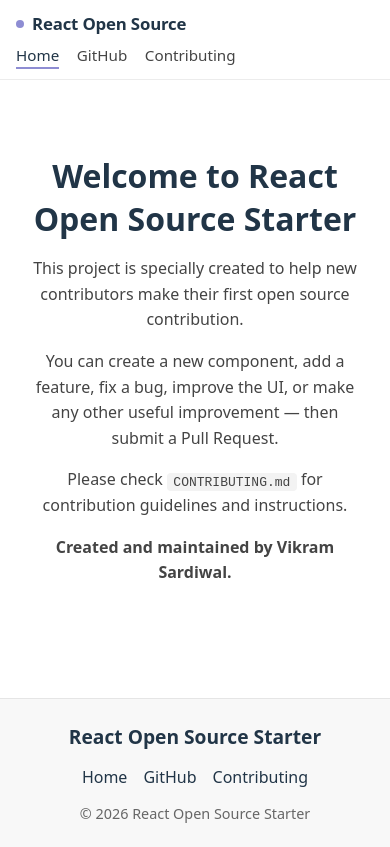
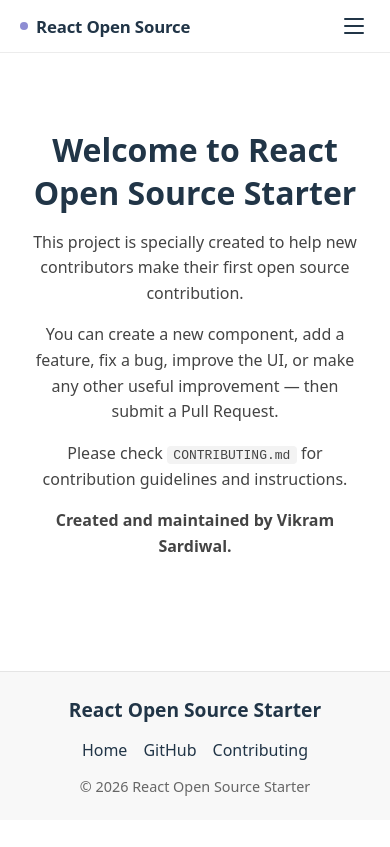
Before and after one commit to Vikram-sardiwal/react-open-source, a React (Vite) app: page / in a window 390 px wide. Built offline with nearby package versions, Linux system fonts and the light colour scheme.

Commit message:
feat: implement mobile responsive navigation menu with hamburger toggle

```diff
--- a/src/App.css
+++ b/src/App.css
@@ -199,6 +199,51 @@ html[data-theme="dark"] .welcome p {
   flex-shrink: 0;
 }
 
+.navbar-toggle {
+  display: none;
+  background: transparent;
+  border: none;
+  cursor: pointer;
+  padding: 0.4rem;
+  flex-direction: column;
+  justify-content: space-between;
+  width: 2rem;
+  height: 1.75rem;
+  z-index: 11;
+  border-radius: 4px;
+}
+
+.navbar-toggle:focus-visible {
+  outline: 2px solid #8e8dd3;
+  outline-offset: 2px;
+}
+
+.hamburger-line {
+  display: block;
+  width: 100%;
+  height: 2px;
+  background-color: #213547;
+  border-radius: 2px;
+  transition: transform 0.3s ease, opacity 0.3s ease, background-color 0.3s ease;
+  transform-origin: center;
+}
+
+html[data-theme="dark"] .hamburger-line {
+  background-color: #7da2c3;
+}
+
+.navbar-toggle.open .hamburger-line:nth-child(1) {
+  transform: translateY(7px) rotate(45deg);
+}
+
+.navbar-toggle.open .hamburger-line:nth-child(2) {
+  opacity: 0;
+}
+
+.navbar-toggle.open .hamburger-line:nth-child(3) {
+  transform: translateY(-7px) rotate(-45deg);
+}
+
 .navbar-links {
   display: flex;
   gap: 1.75rem;
@@ -253,17 +298,44 @@ html[data-theme="dark"] .navbar-link {
 
 @media (max-width: 600px) {
   .navbar {
-    padding: 0.75rem 1rem;
+    padding: 0.75rem 1.25rem;
   }
 
   .navbar-content {
-    flex-direction: column;
-    align-items: flex-start;
-    gap: 0.6rem;
+    flex-direction: row;
+    align-items: center;
+    justify-content: space-between;
+    gap: 0;
+  }
+
+  .navbar-toggle {
+    display: flex;
   }
 
   .navbar-links {
-    gap: 1.1rem;
+    width: 100%;
+    flex-direction: column;
+    gap: 1rem;
+    max-height: 0;
+    opacity: 0;
+    overflow: hidden;
+    pointer-events: none;
+    transition: max-height 0.3s ease, opacity 0.3s ease, padding 0.3s ease;
+    padding-top: 0;
+  }
+
+  .navbar-links.is-active {
+    max-height: 250px;
+    opacity: 1;
+    pointer-events: auto;
+    padding-top: 1rem;
+  }
+
+  .navbar-link {
+    display: block;
+    width: 100%;
+    padding: 0.4rem 0;
+    font-size: 1rem;
   }
 }
 
--- a/src/components/Navbar.jsx
+++ b/src/components/Navbar.jsx
@@ -1,16 +1,39 @@
+import { useState } from "react";
 import { NavLink } from "react-router-dom";
 
 function Navbar() {
+  const [isMenuOpen, setIsMenuOpen] = useState(false);
+
+  const toggleMenu = () => {
+    setIsMenuOpen((prev) => !prev);
+  };
+
+  const closeMenu = () => {
+    setIsMenuOpen(false);
+  };
+
   return (
     <header className="navbar">
       <div className="navbar-content">
-        <NavLink to="/" className="navbar-brand">
+        <NavLink to="/" className="navbar-brand" onClick={closeMenu}>
           <span className="navbar-dot" />
           React Open Source
         </NavLink>
 
-        <nav className="navbar-links">
-          <NavLink to="/" end className="navbar-link">
+        <button
+          type="button"
+          className={`navbar-toggle ${isMenuOpen ? "open" : ""}`}
+          onClick={toggleMenu}
+          aria-expanded={isMenuOpen}
+          aria-label={isMenuOpen ? "Close navigation menu" : "Open navigation menu"}
+        >
+          <span className="hamburger-line" />
+          <span className="hamburger-line" />
+          <span className="hamburger-line" />
+        </button>
+
+        <nav className={`navbar-links ${isMenuOpen ? "is-active" : ""}`}>
+          <NavLink to="/" end className="navbar-link" onClick={closeMenu}>
             Home
           </NavLink>
           <a
@@ -18,6 +41,7 @@ function Navbar() {
             className="navbar-link"
             target="_blank"
             rel="noopener noreferrer"
+            onClick={closeMenu}
           >
             GitHub
           </a>
@@ -26,6 +50,7 @@ function Navbar() {
             className="navbar-link"
             target="_blank"
             rel="noopener noreferrer"
+            onClick={closeMenu}
           >
             Contributing
           </a>
```
